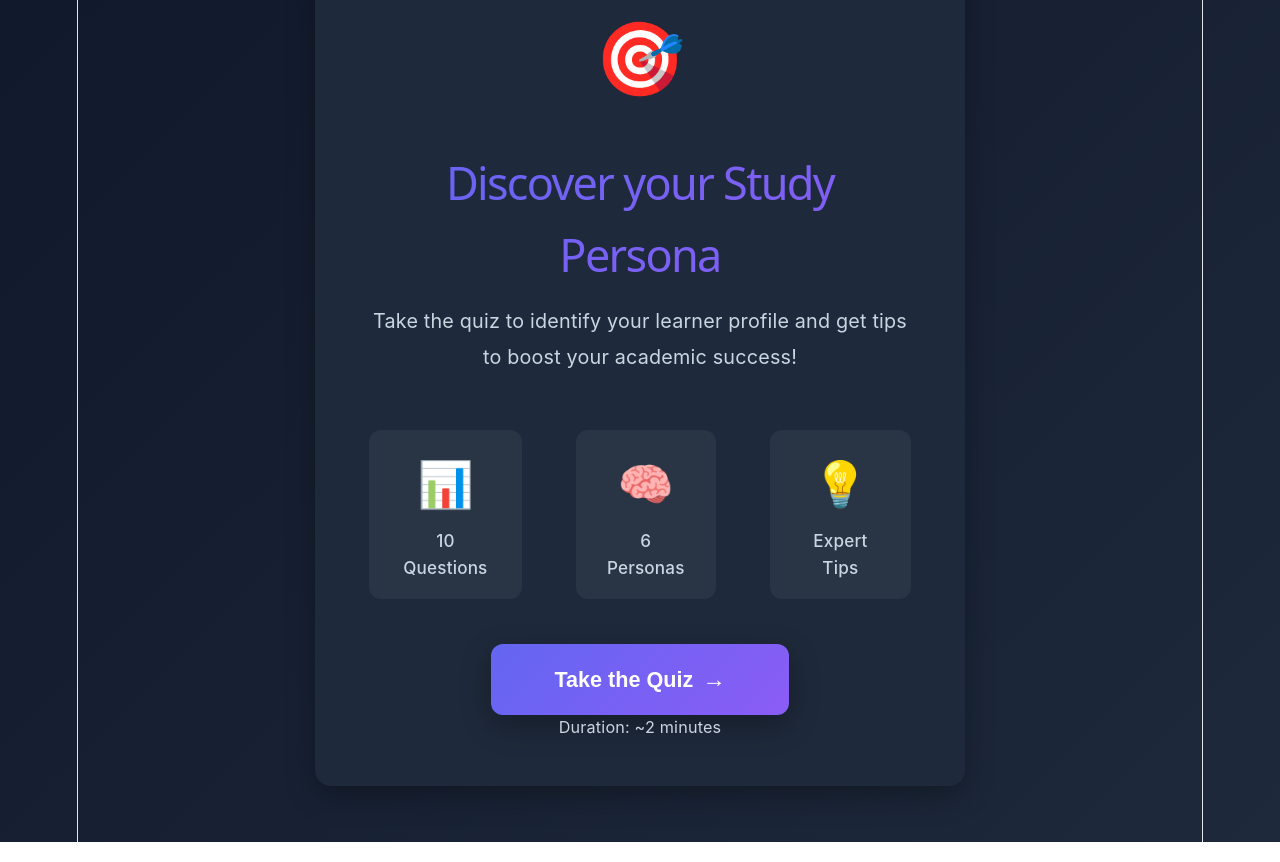
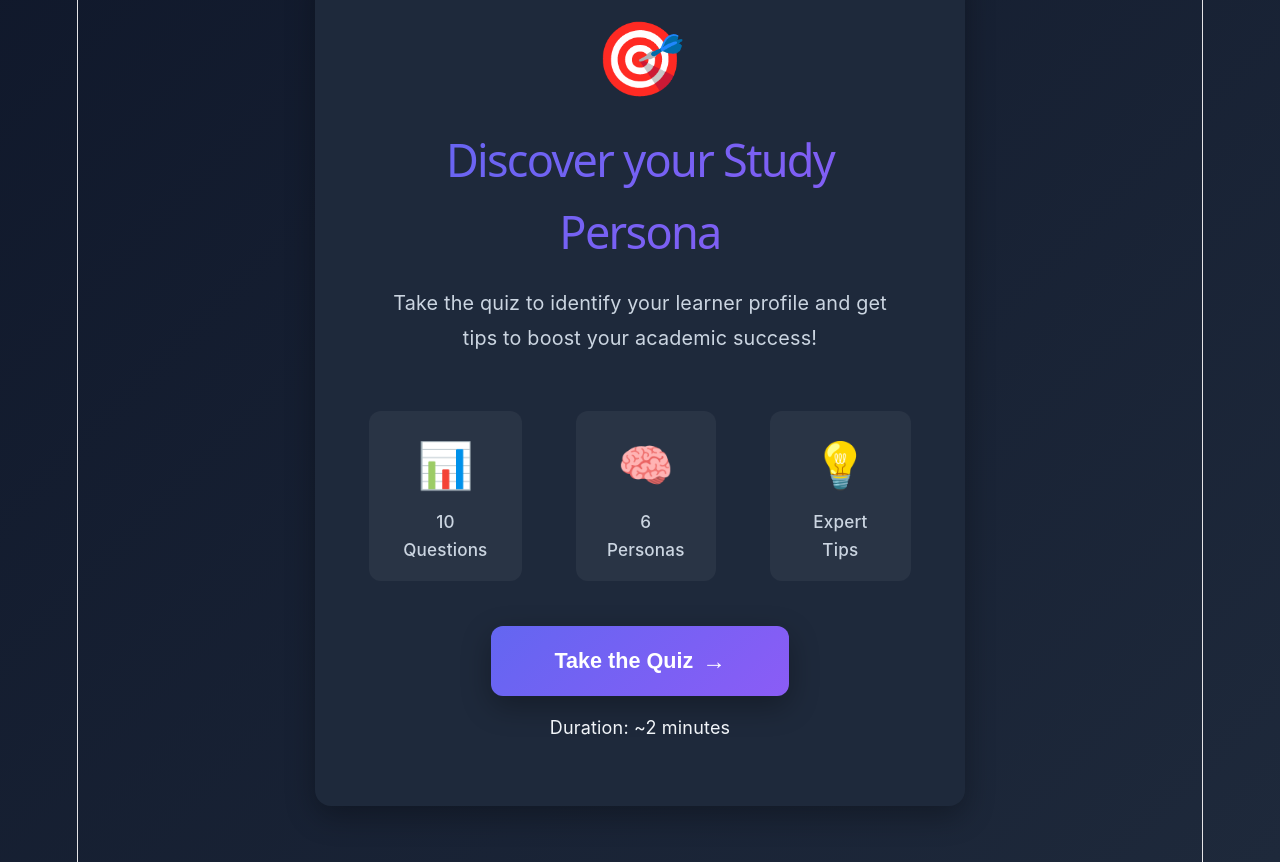
Before and after one commit to hwnest25/AcadeMe, a React (Vite) app: page / in a window 1280 px wide. Shown: the part 240-1102 px from the top of the page. Built offline with nearby package versions, Linux system fonts and the light colour scheme.

Commit message:
Configure home page card.

```diff
--- a/src/styles/home.css
+++ b/src/styles/home.css
@@ -25,18 +25,19 @@
 
 
 .home-card p {
-  margin: 0;
+  margin: 1rem;
 }
 
 .home-emoji {
   font-size: 4rem;
-  margin-bottom: 0.5rem;
+  margin-bottom: 0rem;
   animation: pulse 2s infinite;
 }
 
 .home-title {
   font-size: 2.5rem;
   margin-bottom: 0.75rem;
+  margin-top: 0.5rem;
   background: linear-gradient(135deg, var(--primary-color), var(--secondary-color));
   -webkit-background-clip: text;
   -webkit-text-fill-color: transparent;
@@ -107,8 +108,9 @@
   transform: translateX(5px);
 }
 
-.home-note {
-  margin-top: 1rem;
+/* .home-note {
+  margin-top: 5rem;
   color: var(--text-secondary);
   font-size: 0.9rem;
 }
+ */
```
